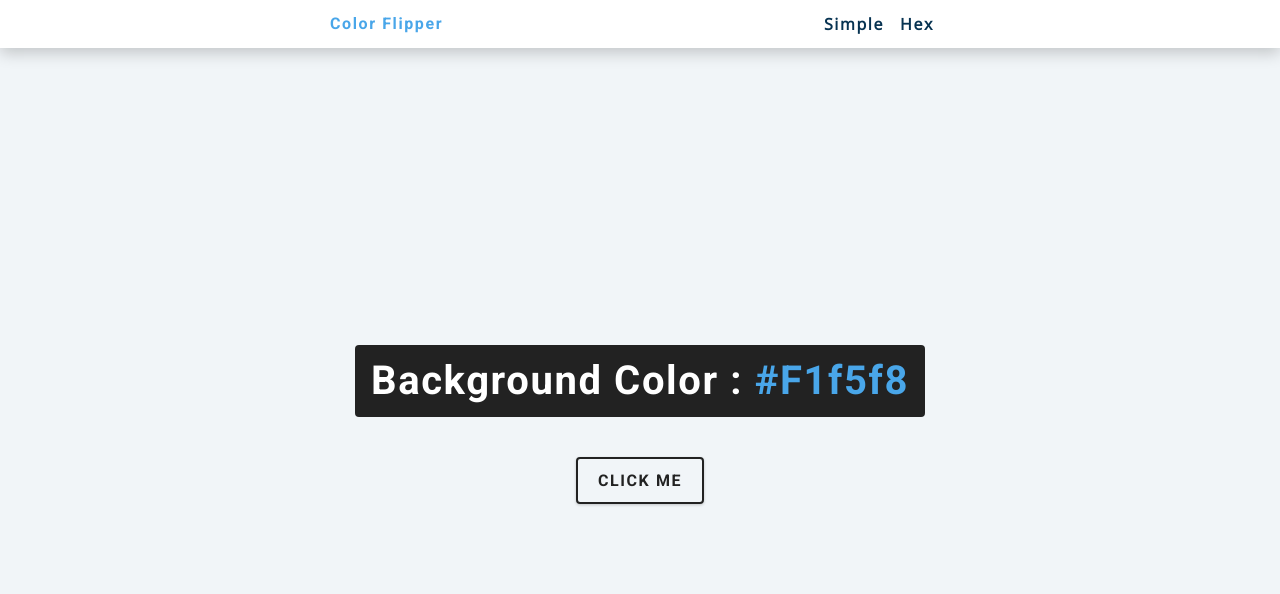
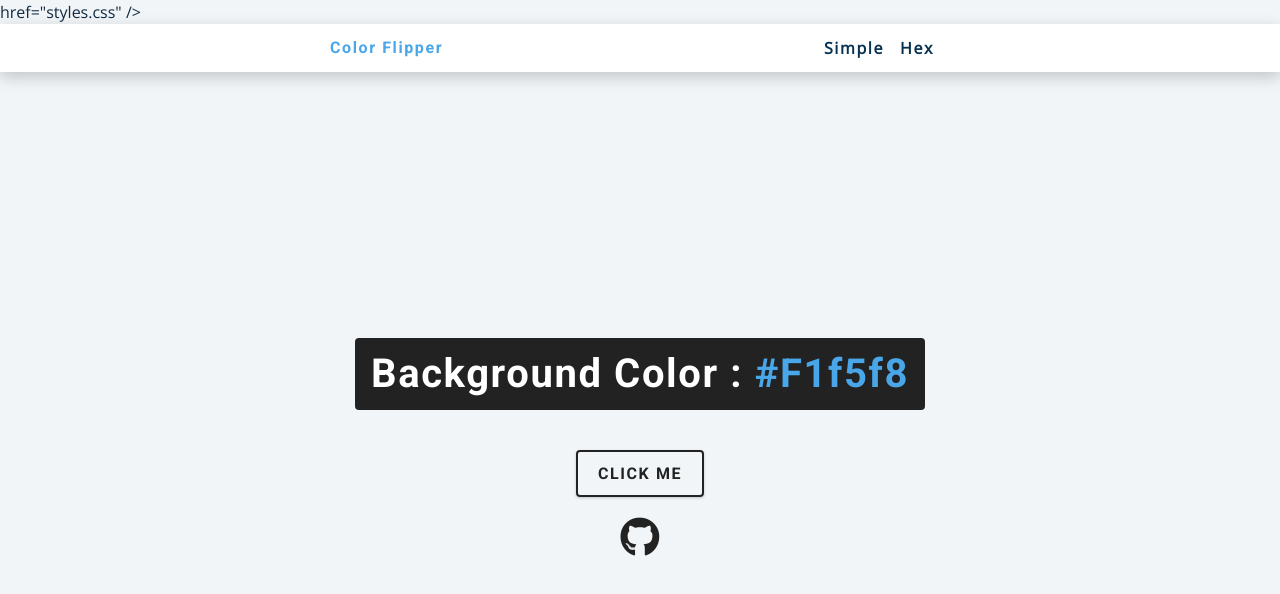
Before and after one commit to elfransix/color-flipper, a plain HTML site: page index.html in a window 1280 px wide. Drawn offline with nearby package versions, Linux system fonts and the light colour scheme.

Commit message:
Add files via upload

```diff
--- a/index.html
+++ b/index.html
@@ -4,9 +4,11 @@
     <meta charset="UTF-8" />
     <meta name="viewport" content="width=device-width, initial-scale=1.0" />
     <title>Color Flipper || Simple</title>
+    <link rel="stylesheet" <link rel="stylesheet" href="https://use.fontawesome.com/releases/v5.15.3/css/all.css" integrity="sha384-SZXxX4whJ79/gErwcOYf+zWLeJdY/qpuqC4cAa9rOGUstPomtqpuNWT9wdPEn2fk" crossorigin="anonymous"> href="styles.css" />
+
 
     <!-- styles -->
-    <link rel="stylesheet" href="styles.css" />
+    <link rel="stylesheet"  href="styles.css" />
   </head>
   <body>
     <nav>
@@ -22,6 +24,13 @@
       <div class="container">
         <h2>background color : <span class="color">#f1f5f8</span></h2>
         <button class="btn btn-hero" id="btn">click me</button>
+        <div class="github-icon">
+          <a href="http://127.0.0.1:5500/index.html"
+          target="_blank" rel="noopener noreferrer">
+
+            <i class="fab fa-github"></i>
+          </a>
+        </div>
       </div>
     </main>
     <!-- javascript -->
--- a/styles.css
+++ b/styles.css
@@ -236,3 +236,13 @@ main {
   color: var(--clr-white);
   background: var(--clr-black);
 }
+.github-icon {
+  padding-top: 20px;
+}
+.fab {
+  color: var(--clr-black);
+  font-size: 2.5rem;
+}
+.fab:hover {
+  color: var(--clr-grey-4);
+}
```
Also changed, not shown: 1 other file.
